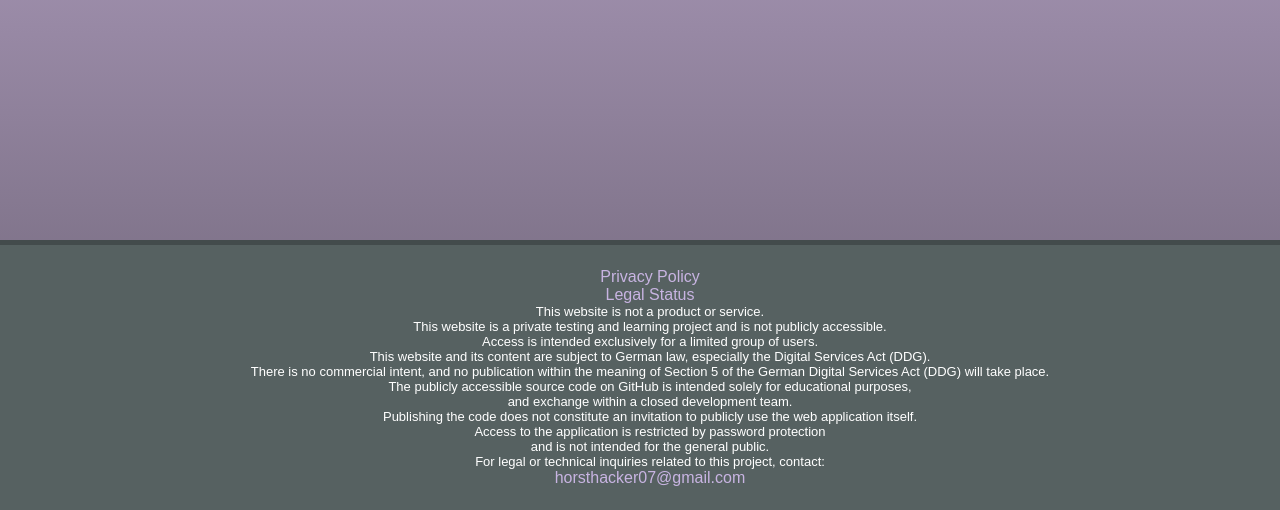
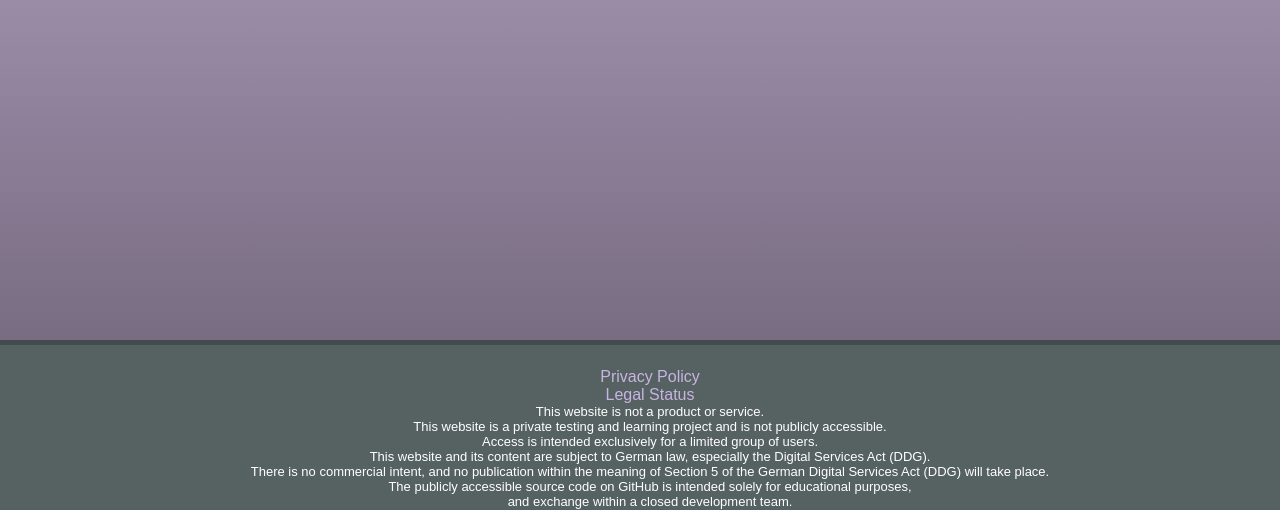
Before and after one commit to horsthacker07/privat-sozial-media, a Flask app: page / in a window 1280 px wide. Shown: the part 450-960 px from the top of the page. Run offline with Flask 3, Linux system fonts and the light colour scheme.

Commit message:
Remove footer visibility adjustment on scroll

```diff
--- a/static/stylesheet_login.css
+++ b/static/stylesheet_login.css
@@ -63,10 +63,6 @@ body {
     transition: bottom 0.3s ease; /* Weicher Übergang beim Einblenden */
 }
 
-body.body .footer {
-    bottom: 0; /* Zeigt den Footer an, wenn gescrollt wurde */
-}
-
 .footer a[type="footer-link"] {
     color: #c8b4e2; /* Weißer Text */
     text-decoration: none; /* Entfernt die Unterstreichung */
```
